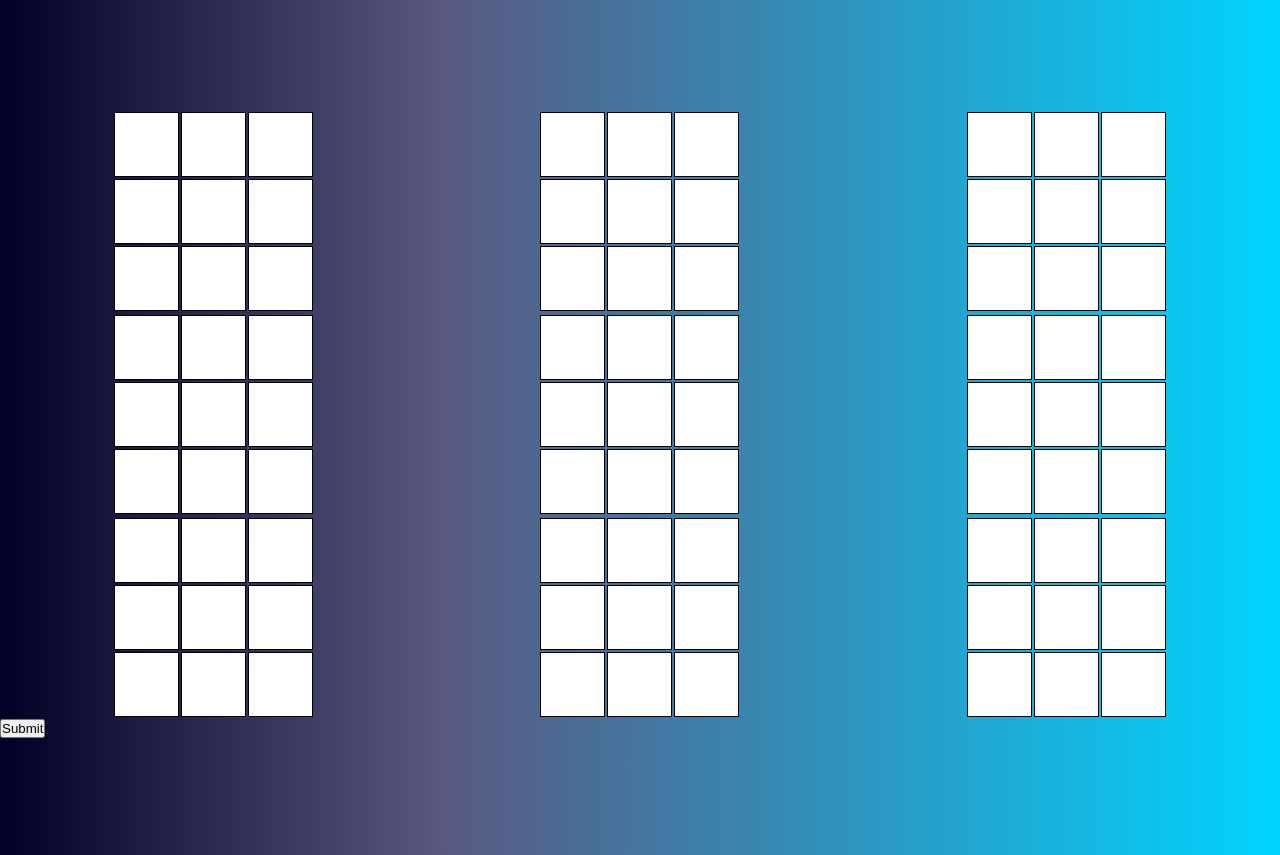
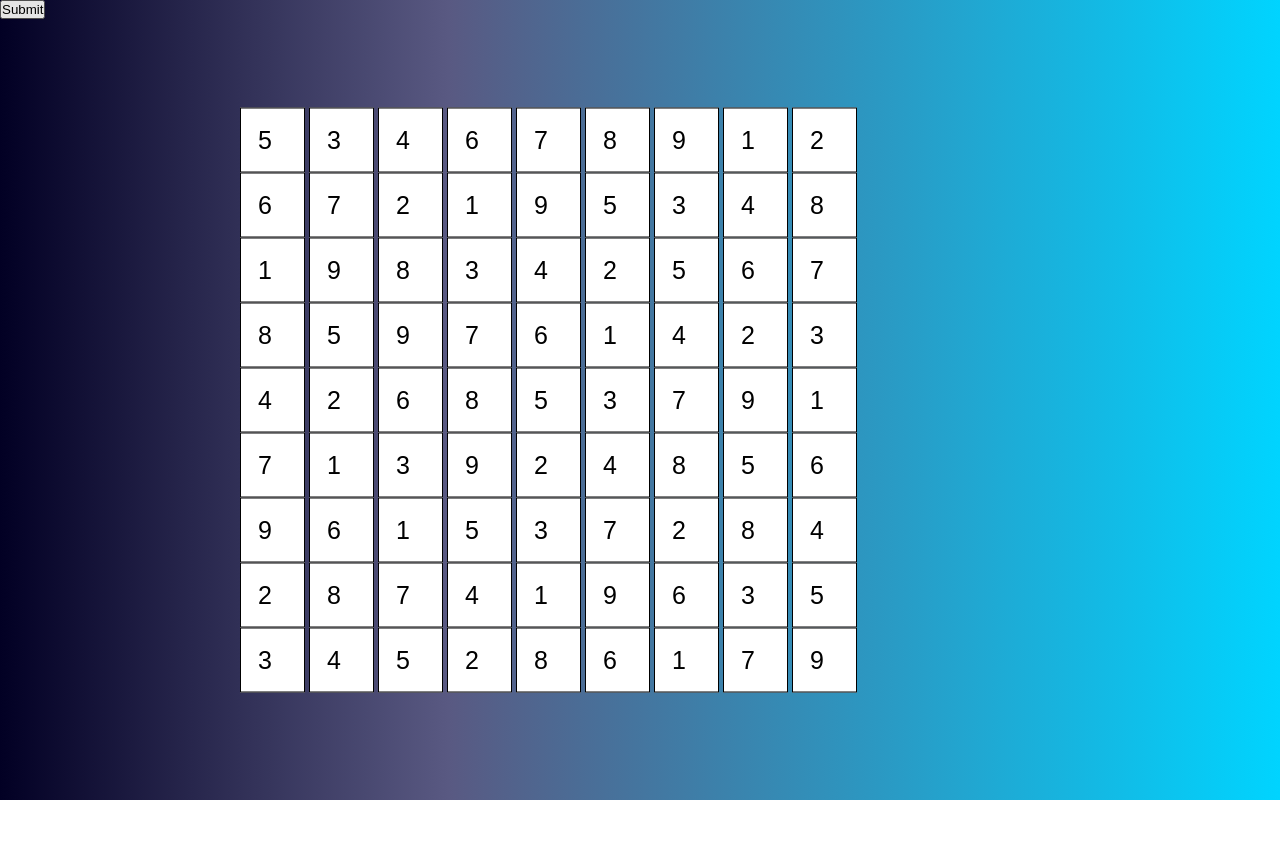
Before and after one commit to Kevjinx/sudoku-vanilla, a plain HTML site: page index.html in a window 1280 px wide. After the commit the page ends 800 px from the top, so only its background shows below. Drawn offline with Linux system fonts and the light colour scheme.

Commit message:
set up win con

```diff
--- a/index.html
+++ b/index.html
@@ -5,6 +5,7 @@
   <meta http-equiv="X-UA-Compatible" content="IE=edge">
   <meta name="viewport" content="width=device-width, initial-scale=1.0">
   <link rel="stylesheet" type="text/css" href="style.css">
+  <script src='app.js'></script>
 
 
 
@@ -12,365 +13,108 @@
 </head>
 <body>
 
-  <div id='top'></div>
-
-  <div id='table9x9'>
-    <div class='table9x3'>
-      <table class='table3x3'>
-        <tbody id='tbody3x3'>
-          <tr class='rows'>
-            <td>
-              <input type="number" maxlength='1'  class='single' id='box1'>
-            </td>
-            <td>
-              <input type="number" maxlength='1'  class='single' id='box2'>
-            </td>
-            <td>
-              <input type="number" maxlength='1'  class='single' id='box3'>
-            </td>
-          </tr>
-          <tr class='rows'>
-            <td>
-              <input type="number" maxlength='1'  class='single' id='box4'>
-            </td>
-            <td>
-              <input type="number" maxlength='1'  class='single' id='box5'>
-            </td>
-            <td>
-              <input type="number" maxlength='1'  class='single' id='box6'>
-            </td>
-          </tr>
-          <tr class='rows'>
-            <td>
-              <input type="number" maxlength='1'  class='single' id='box7'>
-            </td>
-            <td>
-              <input type="number" maxlength='1'  class='single' id='box8'>
-            </td>
-            <td>
-              <input type="number" maxlength='1'  class='single' id='box9'>
-            </td>
-          </tr>
-        </tbody>
-      </table>
-
-      <table class='table3x3'>
-        <tbody id='tbody3x3'>
-          <tr class='rows'>
-            <td>
-              <input type="number" maxlength='1'  class='single' id='box1'>
-            </td>
-            <td>
-              <input type="number" maxlength='1'  class='single' id='box2'>
-            </td>
-            <td>
-              <input type="number" maxlength='1'  class='single' id='box3'>
-            </td>
-          </tr>
-          <tr class='rows'>
-            <td>
-              <input type="number" maxlength='1'  class='single' id='box4'>
-            </td>
-            <td>
-              <input type="number" maxlength='1'  class='single' id='box5'>
-            </td>
-            <td>
-              <input type="number" maxlength='1'  class='single' id='box6'>
-            </td>
-          </tr>
-          <tr class='rows'>
-            <td>
-              <input type="number" maxlength='1'  class='single' id='box7'>
-            </td>
-            <td>
-              <input type="number" maxlength='1'  class='single' id='box8'>
-            </td>
-            <td>
-              <input type="number" maxlength='1'  class='single' id='box9'>
-            </td>
-          </tr>
-        </tbody>
-      </table>
-
-      <table class='table3x3'>
-        <tbody id='tbody3x3'>
-          <tr class='rows'>
-            <td>
-              <input type="number" maxlength='1'  class='single' id='box1'>
-            </td>
-            <td>
-              <input type="number" maxlength='1'  class='single' id='box2'>
-            </td>
-            <td>
-              <input type="number" maxlength='1'  class='single' id='box3'>
-            </td>
-          </tr>
-          <tr class='rows'>
-            <td>
-              <input type="number" maxlength='1'  class='single' id='box4'>
-            </td>
-            <td>
-              <input type="number" maxlength='1'  class='single' id='box5'>
-            </td>
-            <td>
-              <input type="number" maxlength='1'  class='single' id='box6'>
-            </td>
-          </tr>
-          <tr class='rows'>
-            <td>
-              <input type="number" maxlength='1'  class='single' id='box7'>
-            </td>
-            <td>
-              <input type="number" maxlength='1'  class='single' id='box8'>
-            </td>
-            <td>
-              <input type="number" maxlength='1'  class='single' id='box9'>
-            </td>
-          </tr>
-        </tbody>
-      </table>
+  <div id='game'>
+    <div class='row'>
+      <input type="number" min='1' maxlength="1" class='all-square row1 col1 box1' value='5'>
+      <input type="number" min='1' maxlength="1" class='all-square row1 col2 box1' value='3'>
+      <input type="number" min='1' maxlength="1" class='all-square row1 col3 box1' value='4'>
+      <input type="number" min='1' maxlength="1" class='all-square row1 col4 box2' value='6'>
+      <input type="number" min='1' maxlength="1" class='all-square row1 col5 box2' value='7'>
+      <input type="number" min='1' maxlength="1" class='all-square row1 col6 box2' value='8'>
+      <input type="number" min='1' maxlength="1" class='all-square row1 col7 box3' value='9'>
+      <input type="number" min='1' maxlength="1" class='all-square row1 col8 box3' value='1'>
+      <input type="number" min='1' maxlength="1" class='all-square row1 col9 box3' value='2'>
     </div>
-
-    <div class='table9x3'>
-      <table class='table3x3'>
-        <tbody id='tbody3x3'>
-          <tr class='rows'>
-            <td>
-              <input type="number" maxlength='1'  class='single' id='box1'>
-            </td>
-            <td>
-              <input type="number" maxlength='1'  class='single' id='box2'>
-            </td>
-            <td>
-              <input type="number" maxlength='1'  class='single' id='box3'>
-            </td>
-          </tr>
-          <tr class='rows'>
-            <td>
-              <input type="number" maxlength='1'  class='single' id='box4'>
-            </td>
-            <td>
-              <input type="number" maxlength='1'  class='single' id='box5'>
-            </td>
-            <td>
-              <input type="number" maxlength='1'  class='single' id='box6'>
-            </td>
-          </tr>
-          <tr class='rows'>
-            <td>
-              <input type="number" maxlength='1'  class='single' id='box7'>
-            </td>
-            <td>
-              <input type="number" maxlength='1'  class='single' id='box8'>
-            </td>
-            <td>
-              <input type="number" maxlength='1'  class='single' id='box9'>
-            </td>
-          </tr>
-        </tbody>
-      </table>
-
-      <table class='table3x3'>
-        <tbody id='tbody3x3'>
-          <tr class='rows'>
-            <td>
-              <input type="number" maxlength='1'  class='single' id='box1'>
-            </td>
-            <td>
-              <input type="number" maxlength='1'  class='single' id='box2'>
-            </td>
-            <td>
-              <input type="number" maxlength='1'  class='single' id='box3'>
-            </td>
-          </tr>
-          <tr class='rows'>
-            <td>
-              <input type="number" maxlength='1'  class='single' id='box4'>
-            </td>
-            <td>
-              <input type="number" maxlength='1'  class='single' id='box5'>
-            </td>
-            <td>
-              <input type="number" maxlength='1'  class='single' id='box6'>
-            </td>
-          </tr>
-          <tr class='rows'>
-            <td>
-              <input type="number" maxlength='1'  class='single' id='box7'>
-            </td>
-            <td>
-              <input type="number" maxlength='1'  class='single' id='box8'>
-            </td>
-            <td>
-              <input type="number" maxlength='1'  class='single' id='box9'>
-            </td>
-          </tr>
-        </tbody>
-      </table>
-
-      <table class='table3x3'>
-        <tbody id='tbody3x3'>
-          <tr class='rows'>
-            <td>
-              <input type="number" maxlength='1'  class='single' id='box1'>
-            </td>
-            <td>
-              <input type="number" maxlength='1'  class='single' id='box2'>
-            </td>
-            <td>
-              <input type="number" maxlength='1'  class='single' id='box3'>
-            </td>
-          </tr>
-          <tr class='rows'>
-            <td>
-              <input type="number" maxlength='1'  class='single' id='box4'>
-            </td>
-            <td>
-              <input type="number" maxlength='1'  class='single' id='box5'>
-            </td>
-            <td>
-              <input type="number" maxlength='1'  class='single' id='box6'>
-            </td>
-          </tr>
-          <tr class='rows'>
-            <td>
-              <input type="number" maxlength='1'  class='single' id='box7'>
-            </td>
-            <td>
-              <input type="number" maxlength='1'  class='single' id='box8'>
-            </td>
-            <td>
-              <input type="number" maxlength='1'  class='single' id='box9'>
-            </td>
-          </tr>
-        </tbody>
-      </table>
+    <div class='row'>
+      <input type="number" min='1' maxlength="1" class='all-square row2 col1 box1' value='6'>
+      <input type="number" min='1' maxlength="1" class='all-square row2 col2 box1' value='7'>
+      <input type="number" min='1' maxlength="1" class='all-square row2 col3 box1' value='2'>
+      <input type="number" min='1' maxlength="1" class='all-square row2 col4 box2' value='1'>
+      <input type="number" min='1' maxlength="1" class='all-square row2 col5 box2' value='9'>
+      <input type="number" min='1' maxlength="1" class='all-square row2 col6 box2' value='5'>
+      <input type="number" min='1' maxlength="1" class='all-square row2 col7 box3' value='3'>
+      <input type="number" min='1' maxlength="1" class='all-square row2 col8 box3' value='4'>
+      <input type="number" min='1' maxlength="1" class='all-square row2 col9 box3' value='8'>
     </div>
-
-    <div class='table9x3'>
-      <table class='table3x3'>
-        <tbody id='tbody3x3'>
-          <tr class='rows'>
-            <td>
-              <input type="number" maxlength='1'  class='single' id='box1'>
-            </td>
-            <td>
-              <input type="number" maxlength='1'  class='single' id='box2'>
-            </td>
-            <td>
-              <input type="number" maxlength='1'  class='single' id='box3'>
-            </td>
-          </tr>
-          <tr class='rows'>
-            <td>
-              <input type="number" maxlength='1'  class='single' id='box4'>
-            </td>
-            <td>
-              <input type="number" maxlength='1'  class='single' id='box5'>
-            </td>
-            <td>
-              <input type="number" maxlength='1'  class='single' id='box6'>
-            </td>
-          </tr>
-          <tr class='rows'>
-            <td>
-              <input type="number" maxlength='1'  class='single' id='box7'>
-            </td>
-            <td>
-              <input type="number" maxlength='1'  class='single' id='box8'>
-            </td>
-            <td>
-              <input type="number" maxlength='1'  class='single' id='box9'>
-            </td>
-          </tr>
-        </tbody>
-      </table>
-
-      <table class='table3x3'>
-        <tbody id='tbody3x3'>
-          <tr class='rows'>
-            <td>
-              <input type="number" maxlength='1'  class='single' id='box1'>
-            </td>
-            <td>
-              <input type="number" maxlength='1'  class='single' id='box2'>
-            </td>
-            <td>
-              <input type="number" maxlength='1'  class='single' id='box3'>
-            </td>
-          </tr>
-          <tr class='rows'>
-            <td>
-              <input type="number" maxlength='1'  class='single' id='box4'>
-            </td>
-            <td>
-              <input type="number" maxlength='1'  class='single' id='box5'>
-            </td>
-            <td>
-              <input type="number" maxlength='1'  class='single' id='box6'>
-            </td>
-          </tr>
-          <tr class='rows'>
-            <td>
-              <input type="number" maxlength='1'  class='single' id='box7'>
-            </td>
-            <td>
-              <input type="number" maxlength='1'  class='single' id='box8'>
-            </td>
-            <td>
-              <input type="number" maxlength='1'  class='single' id='box9'>
-            </td>
-          </tr>
-        </tbody>
-      </table>
-
-      <table class='table3x3'>
-        <tbody id='tbody3x3'>
-          <tr class='rows'>
-            <td>
-              <input type="number" maxlength='1'  class='single' id='box1'>
-            </td>
-            <td>
-              <input type="number" maxlength='1'  class='single' id='box2'>
-            </td>
-            <td>
-              <input type="number" maxlength='1'  class='single' id='box3'>
-            </td>
-          </tr>
-          <tr class='rows'>
-            <td>
-              <input type="number" maxlength='1'  class='single' id='box4'>
-            </td>
-            <td>
-              <input type="number" maxlength='1'  class='single' id='box5'>
-            </td>
-            <td>
-              <input type="number" maxlength='1'  class='single' id='box6'>
-            </td>
-          </tr>
-          <tr class='rows'>
-            <td>
-              <input type="number" maxlength='1'  class='single' id='box7'>
-            </td>
-            <td>
-              <input type="number" maxlength='1'  class='single' id='box8'>
-            </td>
-            <td>
-              <input type="number" maxlength='1'  class='single' id='box9'>
-            </td>
-          </tr>
-        </tbody>
-      </table>
+    <div class='row'>
+      <input type="number" min='1' maxlength="1" class='all-square row3 col1 box1' value='1'>
+      <input type="number" min='1' maxlength="1" class='all-square row3 col2 box1' value='9'>
+      <input type="number" min='1' maxlength="1" class='all-square row3 col3 box1' value='8'>
+      <input type="number" min='1' maxlength="1" class='all-square row3 col4 box2' value='3'>
+      <input type="number" min='1' maxlength="1" class='all-square row3 col5 box2' value='4'>
+      <input type="number" min='1' maxlength="1" class='all-square row3 col6 box2' value='2'>
+      <input type="number" min='1' maxlength="1" class='all-square row3 col7 box3' value='5'>
+      <input type="number" min='1' maxlength="1" class='all-square row3 col8 box3' value='6'>
+      <input type="number" min='1' maxlength="1" class='all-square row3 col9 box3' value='7'>
+    </div>
+    <div class='row'>
+      <input type="number" min='1' maxlength="1" class='all-square row4 col1 box4' value='8'>
+      <input type="number" min='1' maxlength="1" class='all-square row4 col2 box4' value='5'>
+      <input type="number" min='1' maxlength="1" class='all-square row4 col3 box4' value='9'>
+      <input type="number" min='1' maxlength="1" class='all-square row4 col4 box5' value='7'>
+      <input type="number" min='1' maxlength="1" class='all-square row4 col5 box5' value='6'>
+      <input type="number" min='1' maxlength="1" class='all-square row4 col6 box5' value='1'>
+      <input type="number" min='1' maxlength="1" class='all-square row4 col7 box6' value='4'>
+      <input type="number" min='1' maxlength="1" class='all-square row4 col8 box6' value='2'>
+      <input type="number" min='1' maxlength="1" class='all-square row4 col9 box6' value='3'>
+    </div>
+    <div class='row'>
+      <input type="number" min='1' maxlength="1" class='all-square row5 col1 box4' value='4'>
+      <input type="number" min='1' maxlength="1" class='all-square row5 col2 box4' value='2'>
+      <input type="number" min='1' maxlength="1" class='all-square row5 col3 box4' value='6'>
+      <input type="number" min='1' maxlength="1" class='all-square row5 col4 box5' value='8'>
+      <input type="number" min='1' maxlength="1" class='all-square row5 col5 box5' value='5'>
+      <input type="number" min='1' maxlength="1" class='all-square row5 col6 box5' value='3'>
+      <input type="number" min='1' maxlength="1" class='all-square row5 col7 box6' value='7'>
+      <input type="number" min='1' maxlength="1" class='all-square row5 col8 box6' value='9'>
+      <input type="number" min='1' maxlength="1" class='all-square row5 col9 box6' value='1'>
+    </div>
+    <div class='row'>
+      <input type="number" min='1' maxlength="1" class='all-square row6 col1 box4' value='7'>
+      <input type="number" min='1' maxlength="1" class='all-square row6 col2 box4' value='1'>
+      <input type="number" min='1' maxlength="1" class='all-square row6 col3 box4' value='3'>
+      <input type="number" min='1' maxlength="1" class='all-square row6 col4 box5' value='9'>
+      <input type="number" min='1' maxlength="1" class='all-square row6 col5 box5' value='2'>
+      <input type="number" min='1' maxlength="1" class='all-square row6 col6 box5' value='4'>
+      <input type="number" min='1' maxlength="1" class='all-square row6 col7 box6' value='8'>
+      <input type="number" min='1' maxlength="1" class='all-square row6 col8 box6' value='5'>
+      <input type="number" min='1' maxlength="1" class='all-square row6 col9 box6' value='6'>
+    </div>
+    <div class='row'>
+      <input type="number" min='1' maxlength="1" class='all-square row7 col1 box7' value='9'>
+      <input type="number" min='1' maxlength="1" class='all-square row7 col2 box7' value='6'>
+      <input type="number" min='1' maxlength="1" class='all-square row7 col3 box7' value='1'>
+      <input type="number" min='1' maxlength="1" class='all-square row7 col4 box8' value='5'>
+      <input type="number" min='1' maxlength="1" class='all-square row7 col5 box8' value='3'>
+      <input type="number" min='1' maxlength="1" class='all-square row7 col6 box8' value='7'>
+      <input type="number" min='1' maxlength="1" class='all-square row7 col7 box9' value='2'>
+      <input type="number" min='1' maxlength="1" class='all-square row7 col8 box9' value='8'>
+      <input type="number" min='1' maxlength="1" class='all-square row7 col9 box9' value='4'>
+    </div>
+    <div class='row'>
+      <input type="number" min='1' maxlength="1" class='all-square row8 col1 box7' value='2'>
+      <input type="number" min='1' maxlength="1" class='all-square row8 col2 box7' value='8'>
+      <input type="number" min='1' maxlength="1" class='all-square row8 col3 box7' value='7'>
+      <input type="number" min='1' maxlength="1" class='all-square row8 col4 box8' value='4'>
+      <input type="number" min='1' maxlength="1" class='all-square row8 col5 box8' value='1'>
+      <input type="number" min='1' maxlength="1" class='all-square row8 col6 box8' value='9'>
+      <input type="number" min='1' maxlength="1" class='all-square row8 col7 box9' value='6'>
+      <input type="number" min='1' maxlength="1" class='all-square row8 col8 box9' value='3'>
+      <input type="number" min='1' maxlength="1" class='all-square row8 col9 box9' value='5'>
+    </div>
+    <div class='row'>
+      <input type="number" min='1' maxlength="1" class='all-square row9 col1 box7' value='3'>
+      <input type="number" min='1' maxlength="1" class='all-square row9 col2 box7' value='4'>
+      <input type="number" min='1' maxlength="1" class='all-square row9 col3 box7' value='5'>
+      <input type="number" min='1' maxlength="1" class='all-square row9 col4 box8' value='2'>
+      <input type="number" min='1' maxlength="1" class='all-square row9 col5 box8' value='8'>
+      <input type="number" min='1' maxlength="1" class='all-square row9 col6 box8' value='6'>
+      <input type="number" min='1' maxlength="1" class='all-square row9 col7 box9' value='1'>
+      <input type="number" min='1' maxlength="1" class='all-square row9 col8 box9' value='7'>
+      <input type="number" min='1' maxlength="1" class='all-square row9 col9 box9' value='9'>
     </div>
   </div>
-
-
   <button type='button' id='finish'>Submit</button>
 
-
-
-
-
-  <script src='app.js'></script>
 </body>
 </html>
--- a/style.css
+++ b/style.css
@@ -8,47 +8,35 @@ body {
   background: rgb(2,0,36);
   background: linear-gradient(90deg, rgba(2,0,36,1) 0%, rgba(89,89,130,1) 35%, rgba(0,212,255,1) 100%);
   font-family: 'Poppins', 'san-serif';
-  min-height: 100vh;
-}
-
-#top {
-  margin: 55px;
-  display: flex;
 }
 
 
-.table3x3, .table9x3{
-  display: flex;
-  justify-content: center;
-  align-items: center;
-  text-align: center;
-  border-radius: 20px 20px 20px 20px;
-  margin: auto;
-  width: auto;
-  height: auto;
+
+
+#game{
+  position: fixed;
+  top: 50%;
+  left: 50%;
+  transform: translate(-50%, -50%);
 }
 
-.table9x3 {
-
+.row {
+  width: 800px
 }
 
-.single {
+
+
+.all-square {
   border-color:black;
   background-color: white;
   border-style:solid;
   border-width:1px;
   font-family:Arial, sans-serif;
-  font-size:15px;
+  font-size:25px;
+  text-align: center;
   font-weight:normal;
   overflow:hidden;
   width: 65px;
   height: 65px;
   word-break:normal;
 }
-.single:hover {
-  cursor: pointer;
-}
-
-input {
-  text-align: center;
-}
```
Also changed, not shown: app.js (+70 -107 lines).
